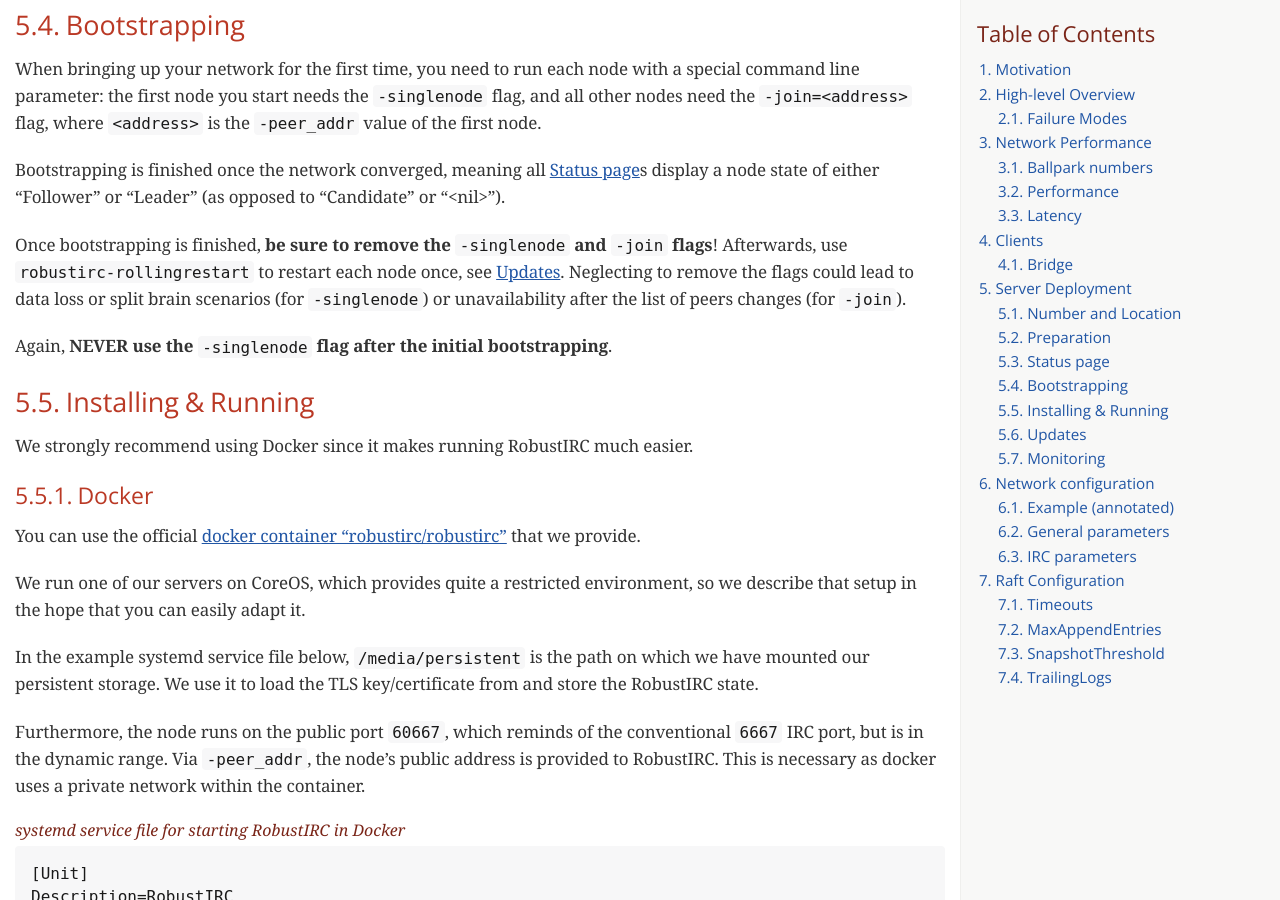
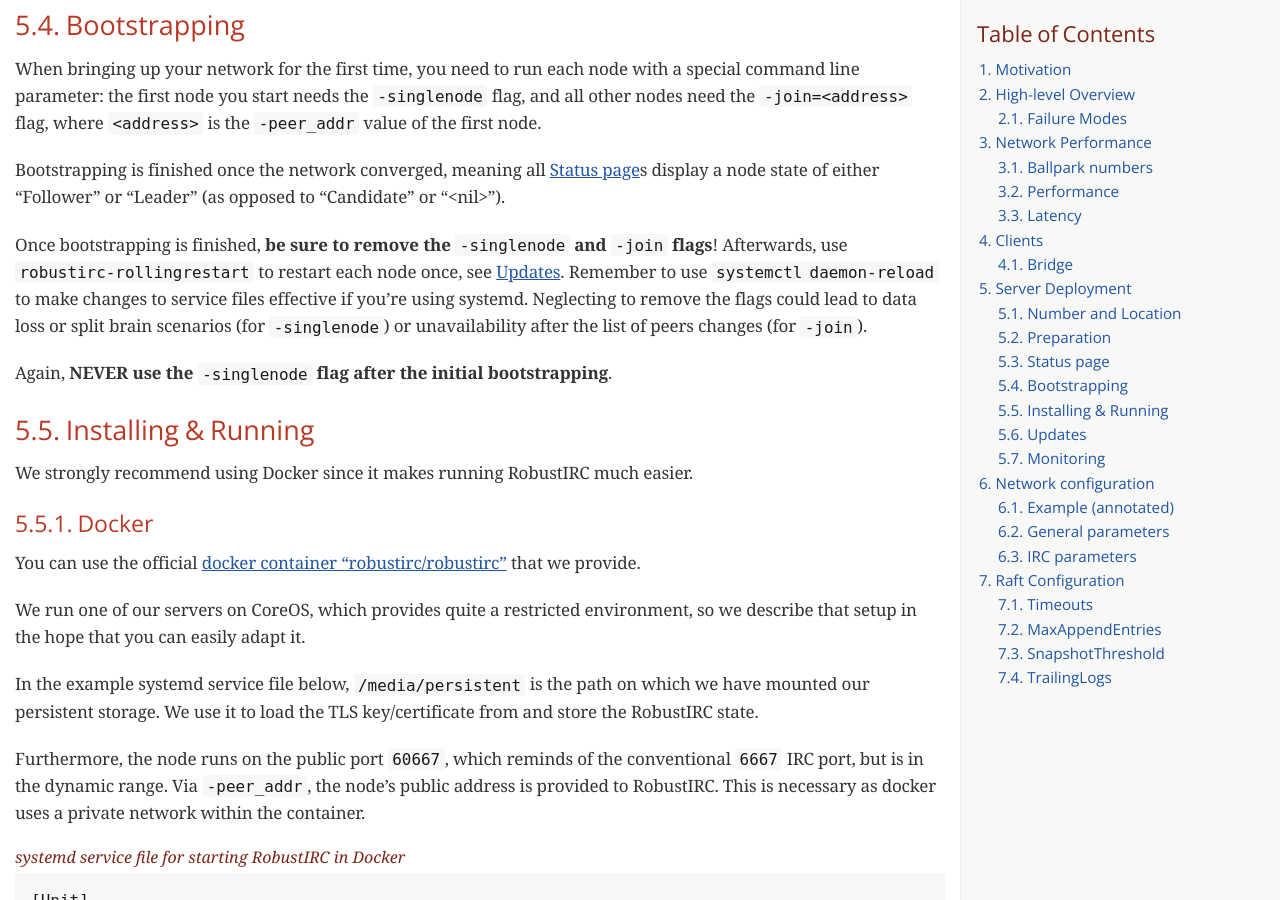
Before and after one commit to robustirc/robustirc.github.io, a Jekyll site: the page docs/adminguide.html, which Jekyll copies as it is, in a window 1280 px wide and 900 px high, scrolled down 6831 px. Built offline with Jekyll 4.4.1, drawn with Linux system fonts in a browser that asks for light colours; some web fonts are replaced; Markdown is read by kramdown in place of the engine named in the settings; formulas are drawn with MathJax 3.

Commit message:
mention systemctl daemon-reload for systemd users

```diff
--- a/docs/adminguide.html
+++ b/docs/adminguide.html
@@ -916,9 +916,10 @@
 <div class="paragraph">
 <p>Once bootstrapping is finished, <strong>be sure to remove the <code>-singlenode</code> and <code>-join</code>
 flags</strong>! Afterwards, use <code>robustirc-rollingrestart</code> to restart each node once,
-see <a href="#updates">Updates</a>. Neglecting to remove the flags could lead to data loss or
-split brain scenarios (for <code>-singlenode</code>) or unavailability after the list of
-peers changes (for <code>-join</code>).</p>
+see <a href="#updates">Updates</a>. Remember to use <code>systemctl daemon-reload</code> to make changes to
+service files effective if you’re using systemd. Neglecting to remove the flags
+could lead to data loss or split brain scenarios (for <code>-singlenode</code>) or
+unavailability after the list of peers changes (for <code>-join</code>).</p>
 </div>
 <div class="paragraph">
 <p>Again, <strong>NEVER use the <code>-singlenode</code> flag after the initial bootstrapping</strong>.</p>
```
Also changed, not shown: 1 other file.
